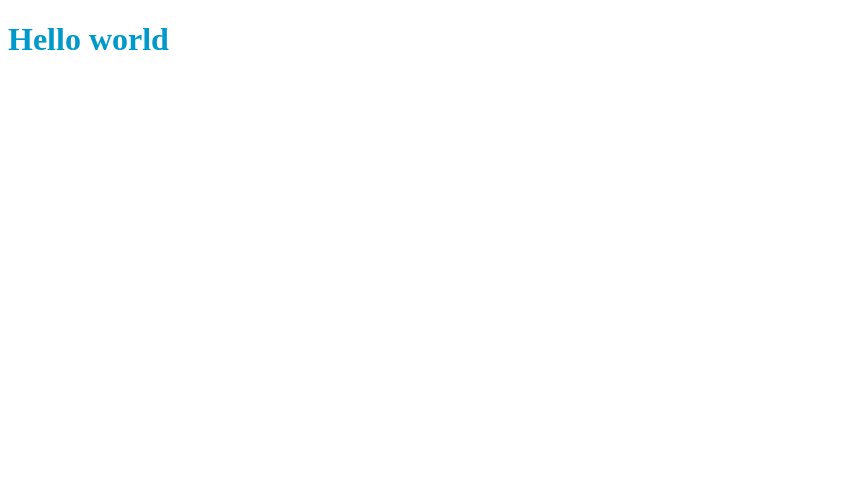
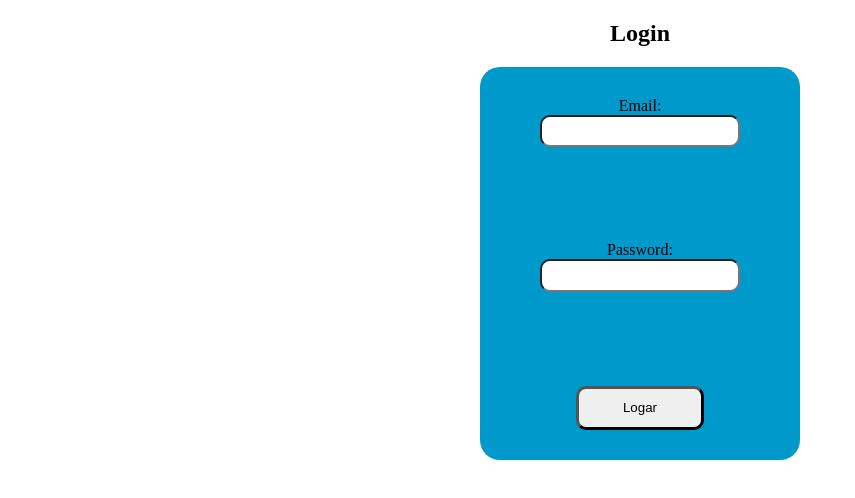
Before and after one commit to Gabriel-P22/WEBPACK-CH, a website built with webpack: page src/index.html in a window 1280 px wide. Shown: the whole page, without its empty margins (0-855 px from the left). Built offline with nearby package versions, Linux system fonts and the light colour scheme.

Commit message:
start login page

```diff
--- /dev/null
+++ b/src/components/BaseDivComponent/index.js
@@ -0,0 +1,5 @@
+export const DefaultDiv = () =>  {
+    const component = document.createElement('div');
+    component.classList.add('default-div');
+    return component;
+}
--- /dev/null
+++ b/src/components/BaseInputComponent/input.js
@@ -0,0 +1,55 @@
+export const Component = (classNameInput, classNameDiv, classNameLabel, hasError, componentTitle) => {
+    const div = document.createElement('div');
+
+    const label = labelComponent(classNameLabel, hasError, componentTitle)
+    const input = inputComponent(classNameInput, hasError);
+
+    div.appendChild(label);
+    div.appendChild(input);
+
+    if (!classNameDiv) {
+        div.classList.add('');
+    } else {
+        div.classList.add(`${classNameDiv}`);
+    }
+
+    return div;
+};
+
+const inputComponent = (className, hasError) => {
+    const component = document.createElement('input');
+
+    if (!className) {
+        component.classList.add('default-class-name');
+    } else {
+        component.classList.add(`${className}`);
+    }
+
+    if (hasError) {
+        component.classList.add('componentError');
+    } else {
+        component.classList.remove('componentError');
+    }
+
+    return component;
+}
+
+const labelComponent = (className, hasError, componentTitle) => {
+    const component = document.createElement('label');
+
+    if (!className) {
+        component.classList.add('default-class-name');
+    } else {
+        component.classList.add(`${className}`);
+    }
+
+    if (hasError) {
+        component.classList.add('componentError');
+    } else {
+        component.classList.remove('componentError');
+    }
+
+    component.innerText += componentTitle
+
+    return component;
+};
--- /dev/null
+++ b/src/components/LoginButtonComponent/index.js
@@ -0,0 +1,10 @@
+export const LoginButton = (href, text, className) =>  {
+    const button = document.createElement('button');
+    button.innerText += text
+    if (!className) {
+        button.classList.add('default-button');
+    } else {
+        button.classList.add(`${className}`);
+    }
+    return button
+};
--- /dev/null
+++ b/src/css/login.scss
@@ -0,0 +1,44 @@
+@import "./style.scss";
+
+.default-div {
+    background-color: $primary;
+    height: 100%;
+    border-radius: 20px;
+    width: 50%;
+    margin: 0 auto;
+    display: flex;
+    flex-direction: column;
+    align-items: center;
+    justify-content: space-around;
+    padding: 30px 0;
+}
+
+.div-email-login, .div-password-login {
+    width: 100%;
+    height: 70%;
+    display: flex;
+    flex-direction: column;
+    align-items: center;
+}
+
+.input-email-login, .input-password-login {
+    margin-bottom: 1em;
+}
+
+.input-email-login, .input-password-login {
+    width: 60%;
+    height: 2em;
+    border-radius: 10px;
+}
+
+.login-button {
+    width: 40%;
+    height: 20%;
+    border-radius: 10px;
+    border-width: 3px;
+}
+
+.login-button:active {
+    border-width: 3px;
+    border-color: $primary;
+}
--- a/src/css/style.scss
+++ b/src/css/style.scss
@@ -1,5 +1,29 @@
 $primary: #0099cc;
+$inputError: #ff0000;
 
-.title {
-    color: $primary;
+html {
+    width: 100%;
+    height: 100%;
 }
+
+body {
+    margin: 0;
+    width: 100%;
+    height: 100%;
+}
+
+section {
+    width: 100%;
+    height: 25em;
+    display: flex;
+    flex-direction: column;
+    align-items: center;
+}
+
+#index {
+    width: 50%;
+    height: 100%;
+    flex-direction: column;
+    align-items: center;
+    justify-content: center;
+}
--- a/src/index.html
+++ b/src/index.html
@@ -6,6 +6,9 @@
     <title>Document</title>
 </head>
 <body>
-
+    <section>
+        <h1 class="title">Login</h1>
+        <div id="index"></div>
+    </section>
 </body>
 </html>
--- a/src/js/index.js
+++ b/src/js/index.js
@@ -1,10 +1,5 @@
-import '../css/style.scss'
+import { loginPage } from "./login.js";
 
-const textComponent = () => {
-    const component = document.createElement('h1');
-    component.innerText = 'Hello world';
-    component.classList.add('title');
-    return component
-};
+export const index = document.querySelector("#index");
 
-document.body.appendChild(textComponent())
+loginPage()
--- /dev/null
+++ b/src/js/login.js
@@ -0,0 +1,36 @@
+import '../css/style.scss';
+import '../css/login.scss';
+
+import { Component } from '../components/BaseInputComponent/input.js';
+import { index } from '../js/index';
+import { LoginButton } from '../components/LoginButtonComponent/index.js';
+import { DefaultDiv } from '../components/BaseDivComponent/index.js';
+import { getEmail, setEmail } from '../validation/validation.js';
+
+export const loginPage = () => {
+    let hasError = false;
+
+    const emailInput = Component("input-email-login", "div-email-login", "label-email-login", hasError, "Email:");
+    const passwordInput = Component("input-password-login", "div-password-login", "label-password-login", hasError, "Password:");
+    const defaultDiv = DefaultDiv();
+    const loginButton = LoginButton("login", "Logar", "login-button");
+
+    index.appendChild(defaultDiv);
+    defaultDiv.appendChild(emailInput);
+    defaultDiv.appendChild(passwordInput);
+    defaultDiv.appendChild(loginButton);
+
+    loginButton.addEventListener('click', () => {
+        const emailInput = document.querySelector('.input-email-login');
+        const passwordInput = document.querySelector('.input-password-login');
+        setAccount(emailInput.value, passwordInput.value);
+
+    });
+
+    const setAccount = (email, password) => {
+        console.log(`Your password: ${password}`);
+        console.log(`Your email: ${email}`);
+        setEmail(email);
+        console.log(`ABC ${getEmail()}`);
+    }
+}
--- /dev/null
+++ b/src/validation/validation.js
@@ -0,0 +1,18 @@
+let password;
+let email;
+
+export const getEmail = () => {
+    return email;
+}
+
+export const setEmail = (email) => {
+    this.email = email;
+}
+
+export const getPassword = () => {
+    return email;
+}
+
+export const setPassword = (password) => {
+    this.password = password;
+}
--- a/webpack.config.js
+++ b/webpack.config.js
@@ -3,9 +3,11 @@ const HtmlWebpackPlugin = require('html-webpack-plugin');
 const MiniCssExtractPlugin = require('mini-css-extract-plugin');
 
 module.exports = {
-    entry: './src/js/index.js',
+    entry: {
+        login: "./src/js/index.js"
+    },
     output: {
-        filename: 'main.js',
+        filename: '[name].js',
         path: path.resolve(__dirname, 'dist')
     },
     mode: 'development',
@@ -41,11 +43,8 @@ module.exports = {
     plugins: [
         new HtmlWebpackPlugin({
             filename: 'index.html',
-            template: './src/index.html'
-        }),
-        new HtmlWebpackPlugin({
-            filename: 'login.html',
-            template: './src/login.html'
+            template: './src/index.html',
+            chunks: ['login']
         }),
         new MiniCssExtractPlugin({
             filename: 'style.css'
```
Also changed, not shown: src/login.html (+2 -1 lines).
